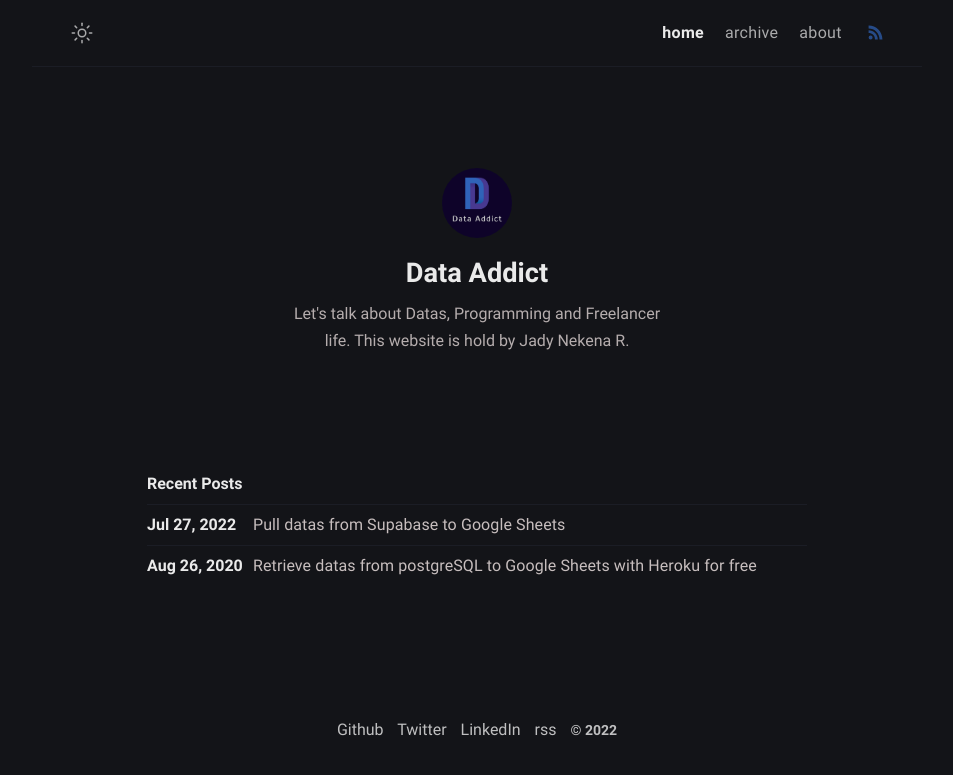
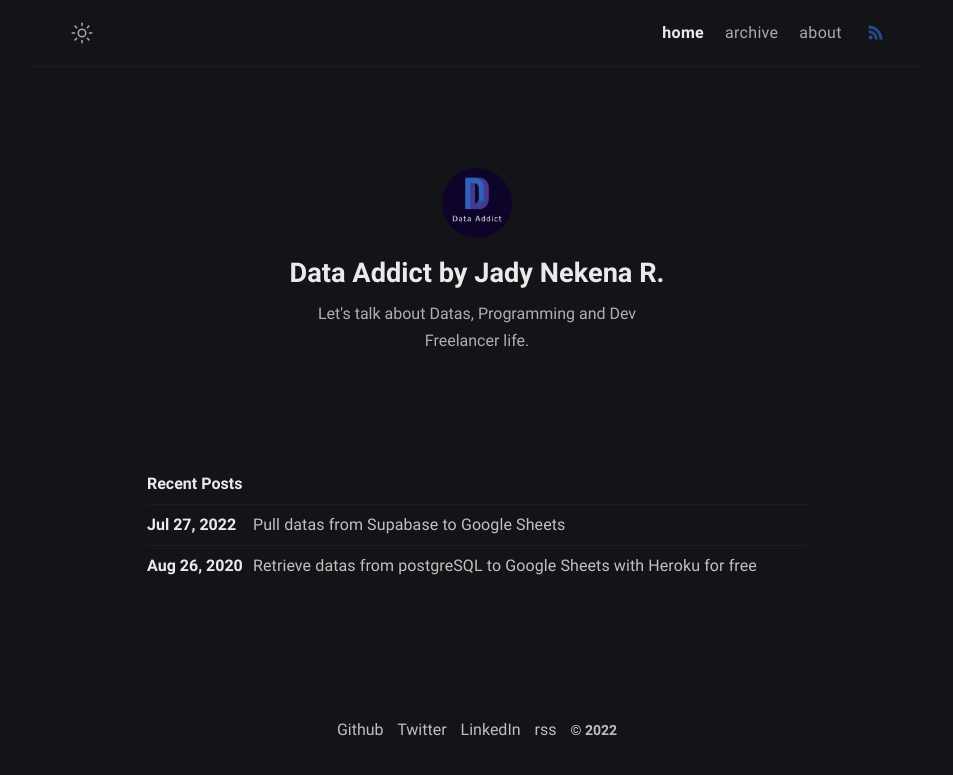
Before and after one commit to data-addict-com/data-addict-com.github.io, a Jekyll site: the page built from index.md, in a window 1280 px wide. Shown: the top 775 px of the page, without its empty margins (163-1116 px from the left). Built offline with Jekyll 4.4.1, drawn with Linux system fonts in a browser that asks for light colours.

```diff
--- a/_config.yml
+++ b/_config.yml
@@ -11,10 +11,9 @@ mode: dark # default theme "dark" | "light"
 
 # Profile settings
 author:
-  name: Data Addict # author name
+  name: Data Addict by Jady Nekena R. # author name
   bio: >- # tell to the world
-      Let's talk about Datas, Programming and Freelancer life.
-      This website is hold by Jady Nekena R.
+      Let's talk about Datas, Programming and Dev Freelancer life.
   username: jadynekena # general username
   github: jadynekena # github username
   twitter: jadyrama # twitter username
@@ -63,7 +62,7 @@ jekyll_compose:
     description:
 
 # Homepage limit posts
-number_of_posts: 5
+number_of_posts: 10
 
 # Build settings
 # theme: klise
```
Also changed, not shown: _posts/2022-08-11-how-to-create-access-token-to-push-files-to-github-or-gitlab.md (added, +48 -0 lines).
